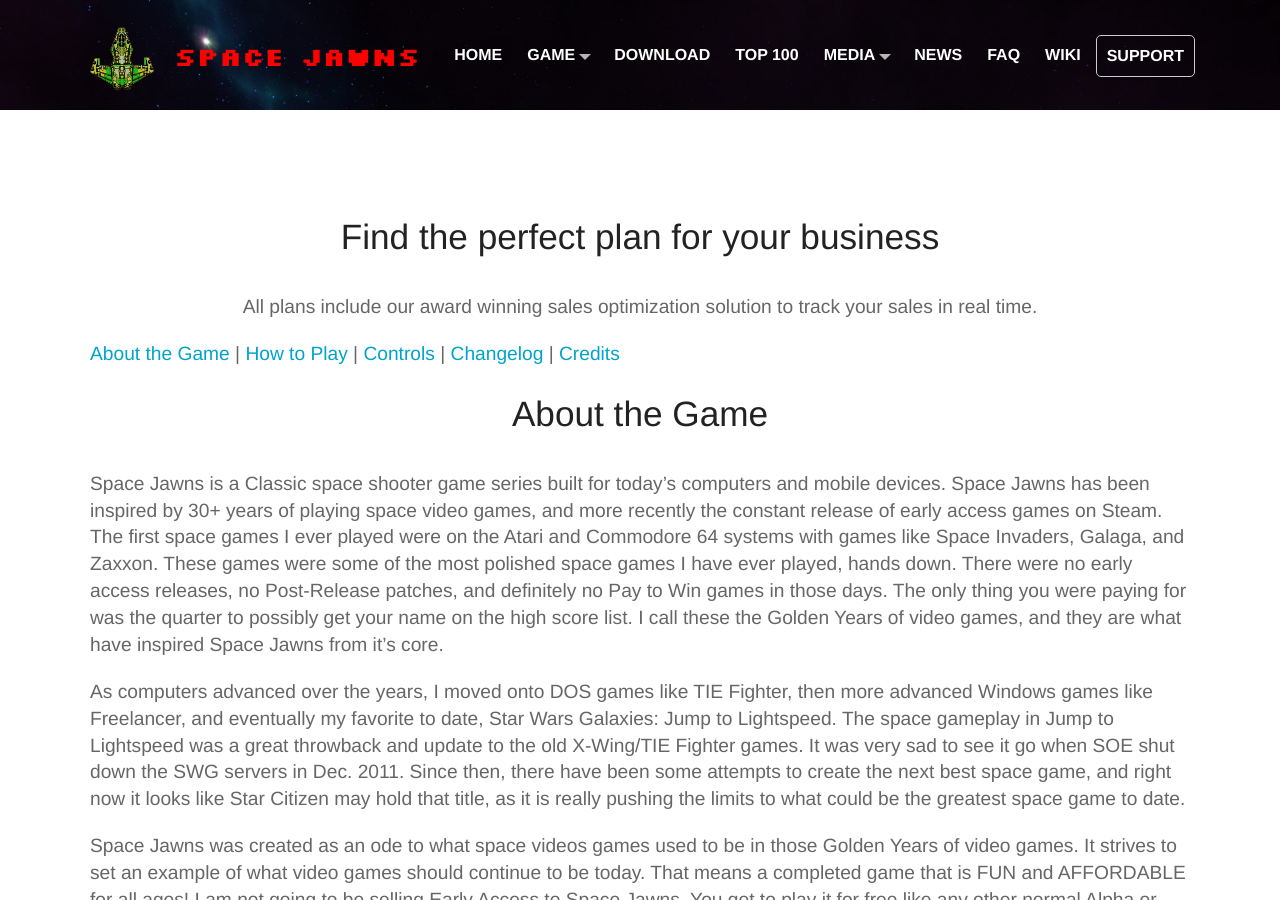
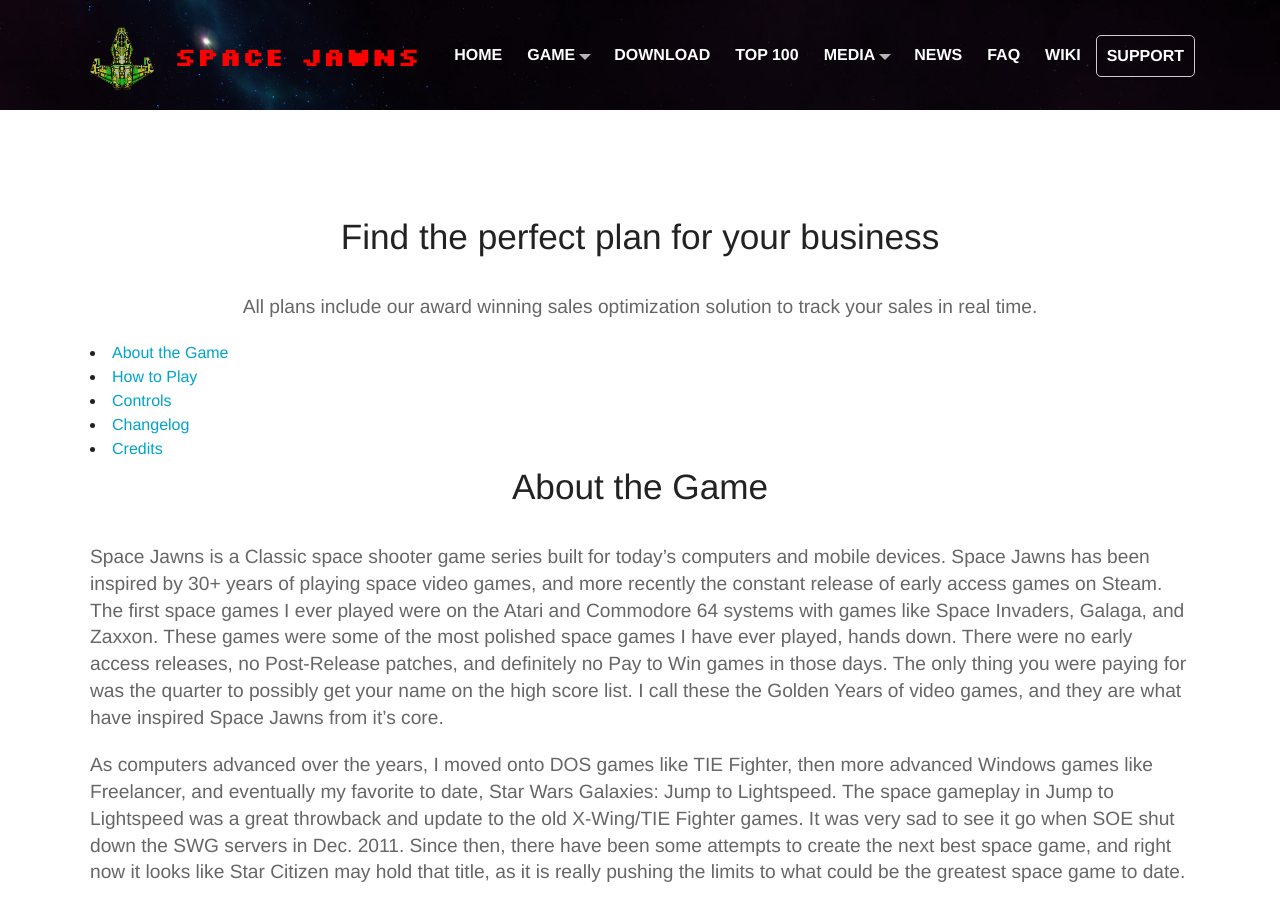
Before and after one commit to sk33lz/spacejawns, a Jekyll site: the page built from docs/pages/game.md, in a window 1280 px wide and 900 px high. Built offline with Jekyll 4.4.1, drawn with Linux system fonts in a browser that asks for light colours; nearby versions of some CDN libraries.

Commit message:
Adding content.

```diff
--- a/docs/pages/game.md
+++ b/docs/pages/game.md
@@ -16,7 +16,11 @@
     answer: Contact us for any further questions at <a href="#">john@business.com</a>.
 ---
 
-<a href="/about">About the Game</a> \| <a href="/game#how-to-play">How to Play</a> \| <a href="/game#controls">Controls</a> \| <a href="/game#changelog">Changelog</a> \| <a href="/game#credits">Credits</a>
+<li><a href="/about">About the Game</a></li>
+<li><a href="/game#how-to-play">How to Play</a></li>
+<li><a href="/game#controls">Controls</a></li>
+<li><a href="/game#changelog">Changelog</a></li>
+<li><a href="/game#credits">Credits</a></li>
 
 <h2>About the Game</h2>
 
```
